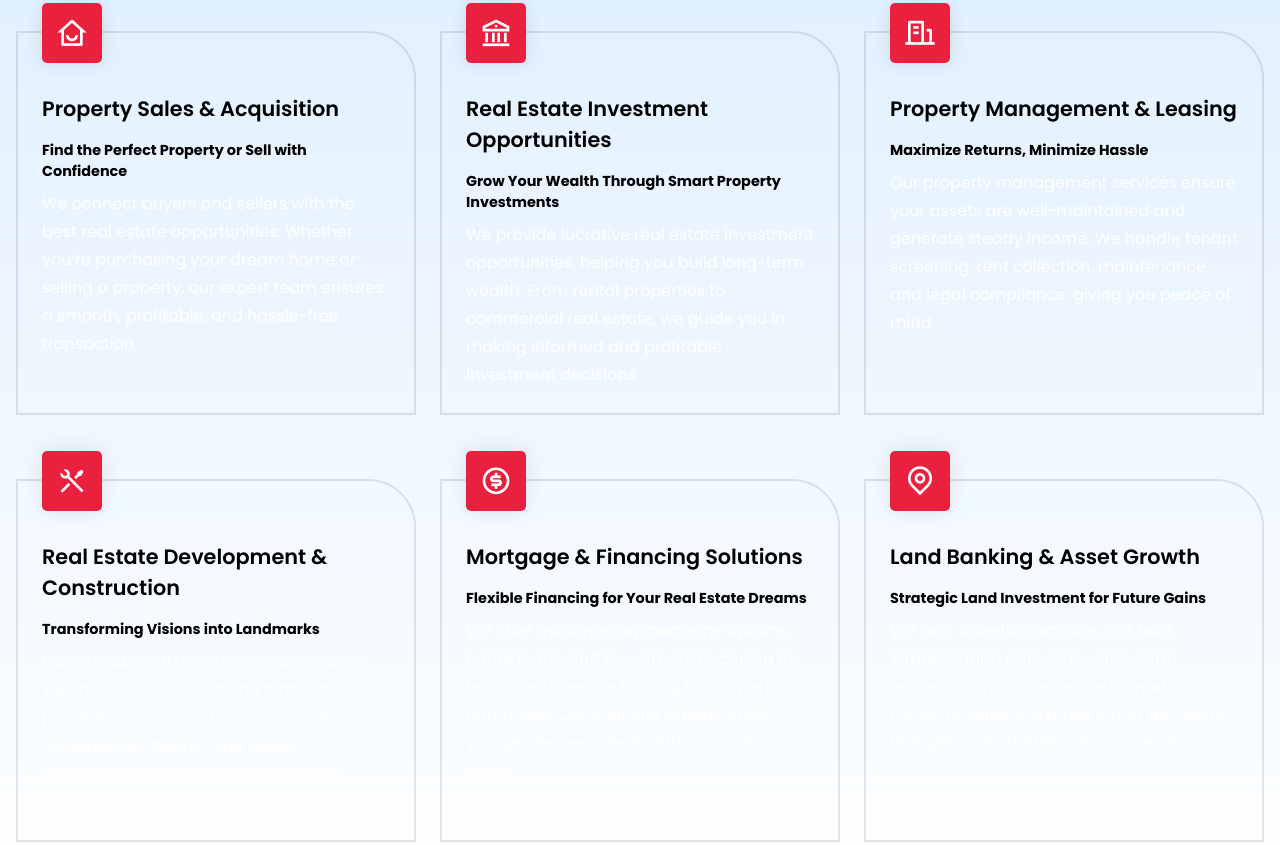
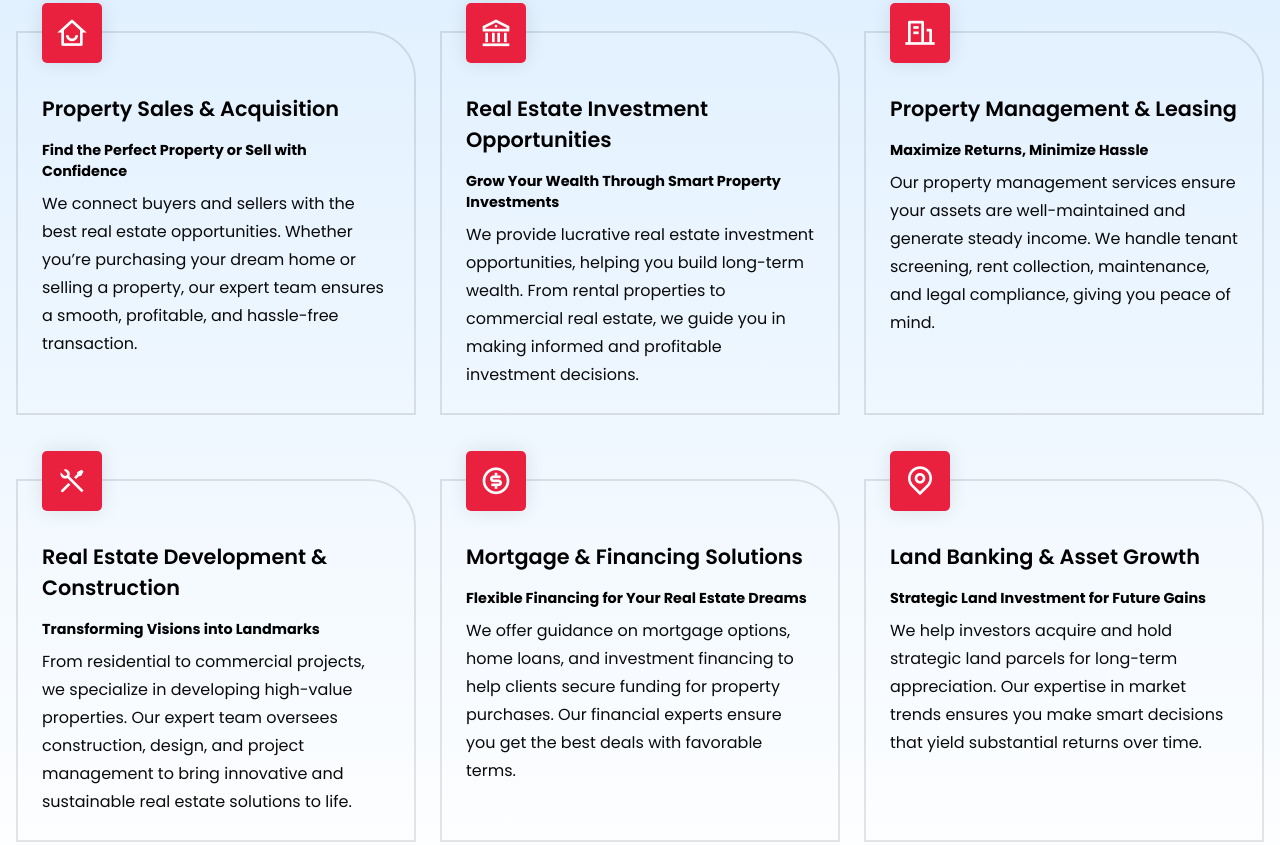
Before and after one commit to preciousbabe/mikihomes, a plain HTML site: page index.html in a window 1280 px wide. Shown: the part 1207-2052 px from the top of the page. Drawn offline with nearby package versions, Linux system fonts and the light colour scheme.

Commit message:
third commit

```diff
--- a/styles.css
+++ b/styles.css
@@ -570,7 +570,7 @@ background: linear-gradient(to bottom, #DCEEFF, #FFFFFF);
 }
 
 .service__card p {
-  color: var(--text-light);
+  color: var(--text-dark);
   line-height: 1.75rem;
   transition: 0.3s;
 }
@@ -800,7 +800,7 @@ background: linear-gradient(to bottom, #DCEEFF, #FFFFFF);
   }
 }
 
-/* foter */
+
 /* Footer Styling */
 .footer {
   background: #003366;
```
